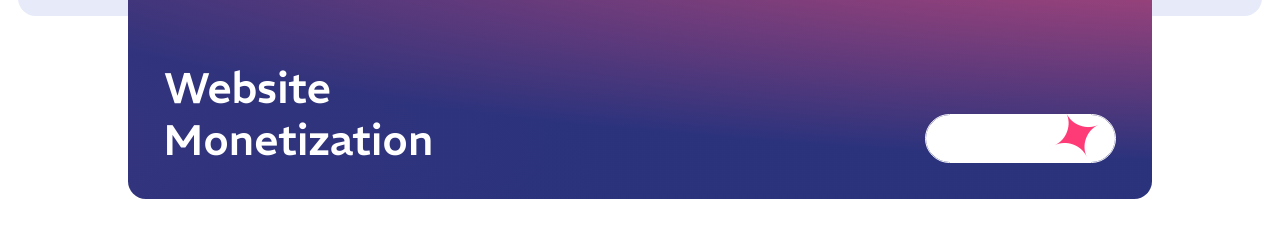
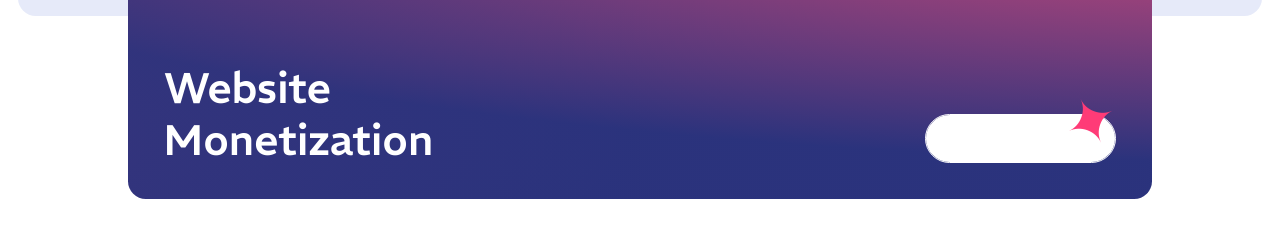
Before and after one commit to nigel-riss/advertrek-landing, a website: page src/pug/index.pug in a window 1280 px wide. In both pictures the pointer is over the element 1078 px from the left and 2611 px from the top of the page. Shown: the part 2473-2708 px from the top of the page. Drawn offline with nearby package versions, Linux system fonts and the light colour scheme; files that its build step writes are made by us from their sources; files whose address does not match are found by name.

Commit message:
fix: update button styles

```diff
--- a/src/scss/modules/_ghost-button.scss
+++ b/src/scss/modules/_ghost-button.scss
@@ -102,5 +102,5 @@
   // positioning
   color: var(--red);
   // display: block;
-  transform: rotate(155deg) scale(3);
+  transform: translate(1rem, -1rem) rotate(155deg) scale(3);
 }
```
Also changed, not shown: docs/style.css.
